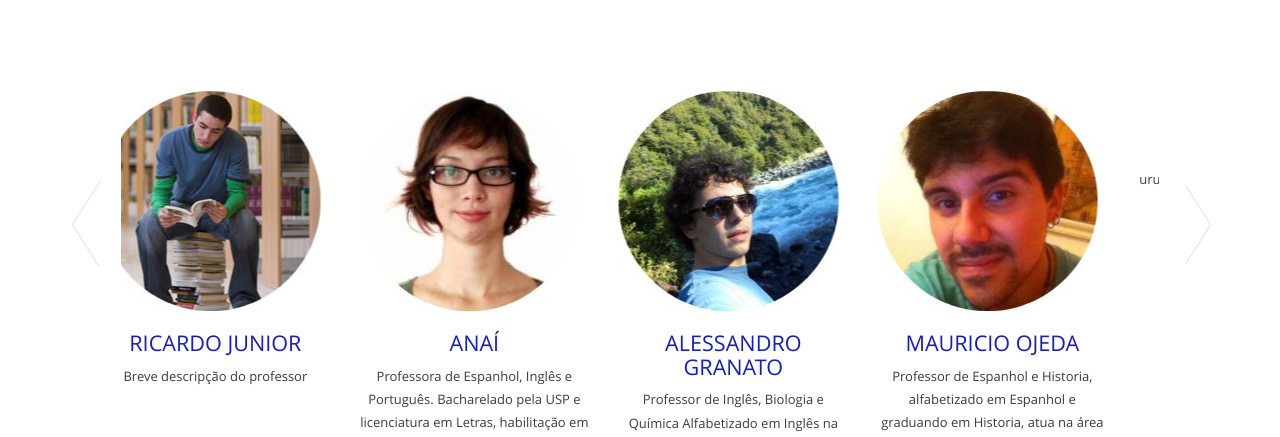
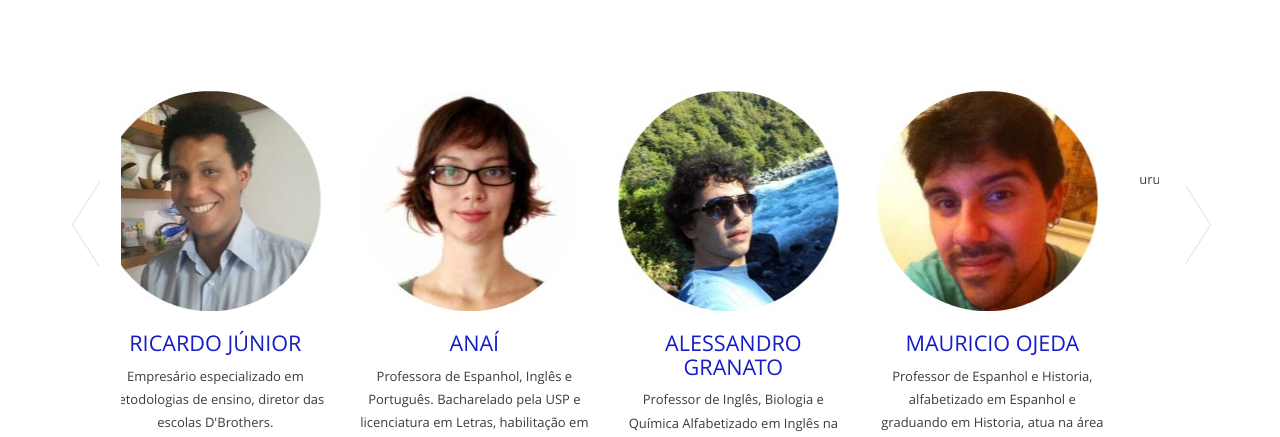
Before and after one commit to mmoyanom/dbrothers-laguages, a plain HTML site: page pt/teachers.html in a window 1280 px wide. Shown: the part 363-800 px from the top of the page. Drawn offline with Linux system fonts and the light colour scheme.

Commit message:
add teacher

```diff
--- a/pt/teachers.html
+++ b/pt/teachers.html
@@ -121,12 +121,12 @@ License URL: http://creativecommons.org/licenses/by/3.0/
 					<div id="owl-demo" class="owl-carousel text-center">
 						<div class="item">
 							<div class="cau_left">
-								<img class="lazyOwl" data-src="images/c4.jpg" alt="Lazy Owl Image">
+								<img class="lazyOwl" data-src="images/teacher_pic1.jpg" alt="Lazy Owl Image">
 							</div>
 							<div class="cau_left">
-								<h4><a href="#" style="color: #151EC6;">Ricardo Junior</a></h4>
+								<h4><a href="#" style="color: #151EC6;">Ricardo J&uacute;nior</a></h4>
 								<p>
-									Breve descrip&ccedil;&atilde;o do professor
+									Empres&aacute;rio especializado em metodologias de ensino, diretor das escolas  D&#39;Brothers.
 								</p>
 							</div>
 						</div>
```
Also changed, not shown: en/teachers.html (+3 -3 lines), teachers.html (+3 -3 lines), en/images/teacher_pic1.jpg (added), images/teacher_pic1.jpg (added), pt/images/teacher_pic1.jpg (added).
